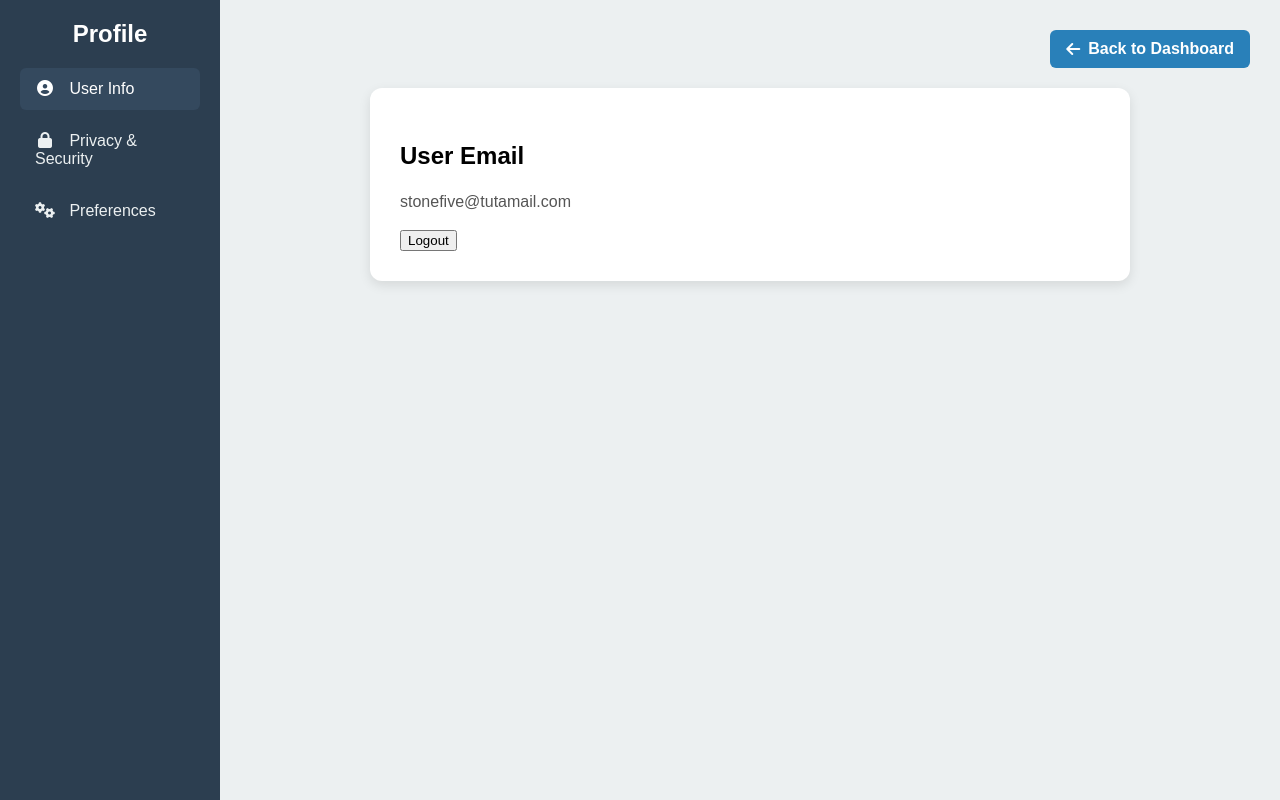
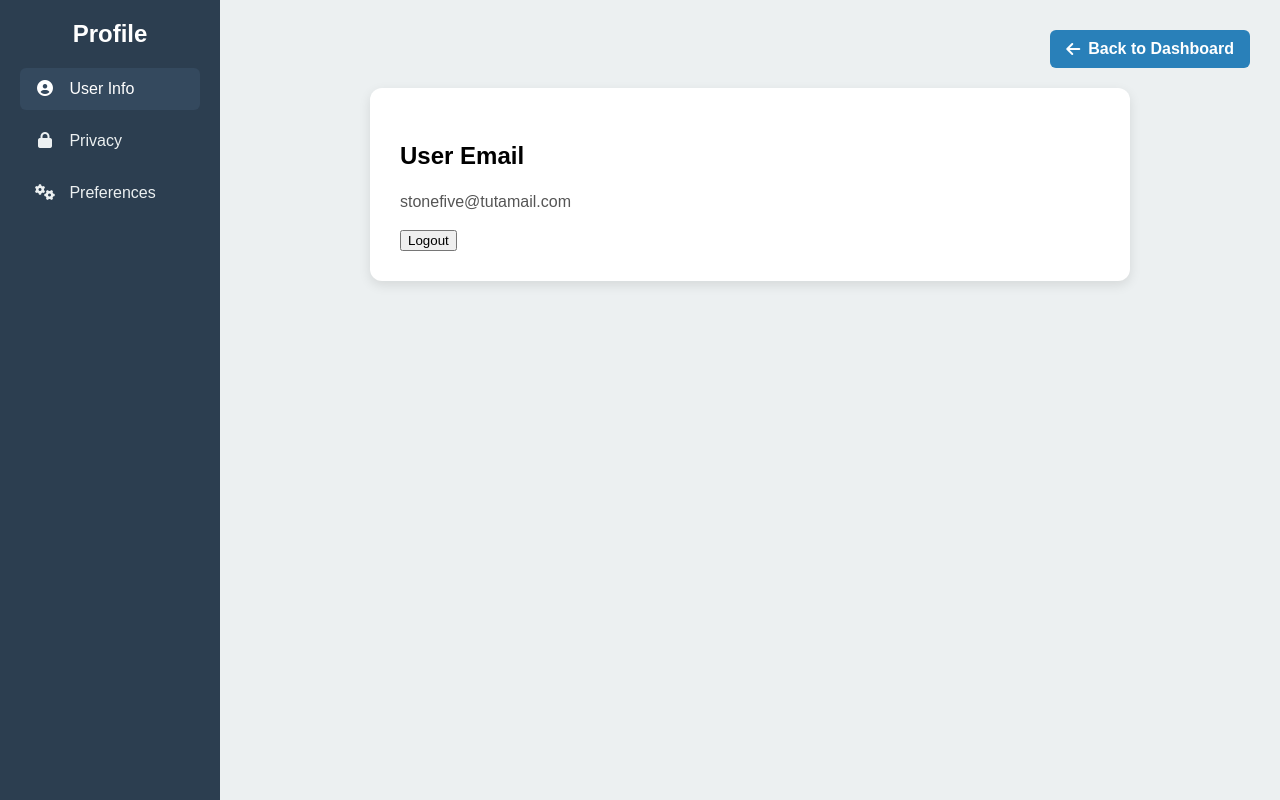
Before and after one commit to willmosAtKings/williamAT3, a Flask app: page /profile/info in a window 1280 px wide. Run offline with Flask 3, Linux system fonts and the light colour scheme; the visitor is signed in with stand-in values (Sample User, id 1); data comes from the database, SQL or seed files in the repository.

Commit message:
Changed name of tab in profile menu

```diff
--- a/templates/profile/profile_base.html
+++ b/templates/profile/profile_base.html
@@ -15,7 +15,7 @@
       <i class="fas fa-user-circle"></i> User Info
     </a>
     <a href="/profile/privacy" class="tab {% if active_tab == 'privacy' %}active{% endif %}">
-      <i class="fas fa-lock"></i> Privacy & Security
+      <i class="fas fa-lock"></i> Privacy
     </a>
     <a href="/profile/preferences" class="tab {% if active_tab == 'preferences' %}active{% endif %}">
       <i class="fas fa-cogs"></i> Preferences
```
